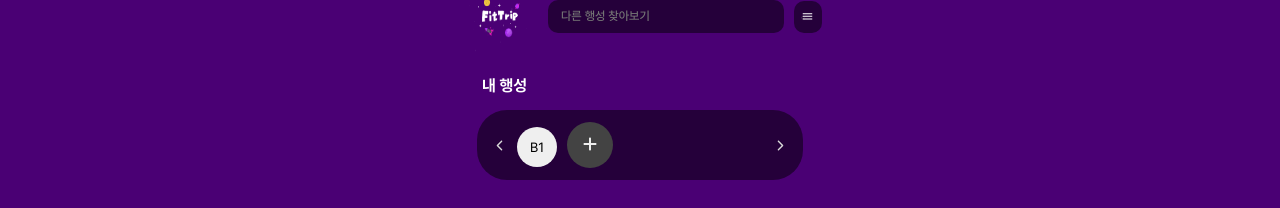
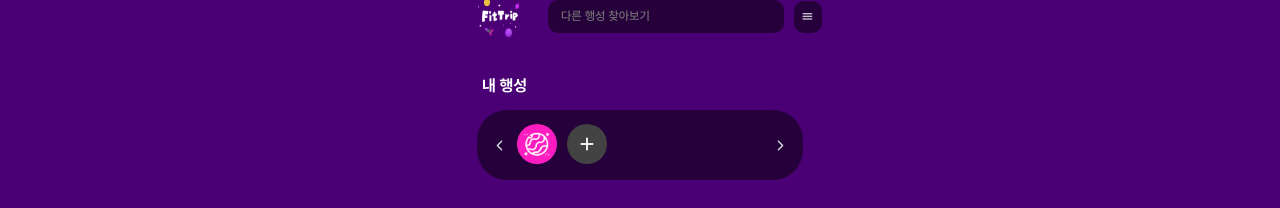
Before and after one commit to hobbytrip/hobbytrip, a React (Vite) app in the folder src/frontend/: page /main in a window 1280 px wide. Shown: the top 208 px of the page. Built offline with nearby package versions, Linux system fonts and the light colour scheme.

Commit message:
[style] 내 행성 아이콘 style 수정

```diff
--- a/src/frontend/src/components/MainView/MyPlanet/MyPlanet.jsx
+++ b/src/frontend/src/components/MainView/MyPlanet/MyPlanet.jsx
@@ -1,31 +1,43 @@
-import style from './MyPlanet.module.css';
+import { useEffect } from "react";
+import style from "./MyPlanet.module.css";
 import { IoIosArrowBack, IoIosArrowForward } from "react-icons/io";
 import { FaPlus } from "react-icons/fa6";
-
+import usePlanetIcon from "../../../hooks/usePlanetIcon";
 
 const Leftbtn = () => {
   return (
     <button className={style.leftBtn}>
-            <IoIosArrowBack style={{ width: '15px', height: '15px', color: '#D9D9D9'}} />
+      <IoIosArrowBack
+        style={{ width: "15px", height: "15px", color: "#D9D9D9" }}
+      />
     </button>
   );
-}
+};
 const Rightbtn = () => {
   return (
     <button className={style.rightBtn}>
-            <IoIosArrowForward style={{ width: '15px', height: '15px', color: '#D9D9D9' }} />
+      <IoIosArrowForward
+        style={{ width: "15px", height: "15px", color: "#D9D9D9" }}
+      />
     </button>
   );
-}
+};
 const CreatePlanetbtn = () => {
   return (
     <button className={style.createPlanet}>
-            <FaPlus style={{ width: '16px', height: '16px', color: '#EDEDED' }} />
+      <FaPlus
+        className={style.plusIcon}
+        style={{ width: "16px", height: "16px", color: "#EDEDED" }}
+      />
     </button>
   );
-}
+};
 
 const MyPlanet = () => {
+  const [planetIcon, getRandomPlanetIcon] = usePlanetIcon();
+  useEffect(() => {
+    getRandomPlanetIcon();
+  }, [getRandomPlanetIcon]);
   return (
     <div className={style.wrapper}>
       <h3> 내 행성 </h3>
@@ -33,7 +45,14 @@ const MyPlanet = () => {
         <Leftbtn />
         <div className={style.planetList}>
           <div>
-                        <button> B1 </button>
+            <button className={style.planetThumb}>
+              {" "}
+              <img
+                src={planetIcon}
+                className={style.planetIcon}
+                alt="행성이미지"
+              />
+            </button>
             <CreatePlanetbtn />
           </div>
         </div>
@@ -41,6 +60,6 @@ const MyPlanet = () => {
       </div>
     </div>
   );
-}
+};
 
 export default MyPlanet;
--- a/src/frontend/src/components/MainView/MyPlanet/MyPlanet.module.css
+++ b/src/frontend/src/components/MainView/MyPlanet/MyPlanet.module.css
@@ -12,7 +12,7 @@
 .wrapper h3 {
   height: 19px;
   width: 316px;
-  color: #FFFFFF;
+  color: #ffffff;
   font-weight: 700;
   line-height: 19.09px;
   text-align: left;
@@ -37,7 +37,7 @@
   flex: 1;
   background: none;
   border: none;
-  color: #D7D7D7;
+  color: #d7d7d7;
   padding: 0;
 }
 
@@ -45,7 +45,7 @@
   justify-content: flex-start;
 }
 
-.rightBtn{
+.rightBtn {
   justify-content: flex-end;
 }
 
@@ -57,20 +57,35 @@
   height: 46px;
 }
 
-.planetList button {
+.planetList .planetThumb {
   width: 40px;
   height: 40px;
-  padding: 3px 0px;
   margin-right: 10px;
   border-radius: 300px;
   border: 1px;
+  background-color: var(--hot-pink);
+  position: relative;
 }
 
 .planetList .createPlanet {
-  align-items: center;
-  width: 46px;
-  height: 46px;
+  width: 40px;
+  height: 40px;
   gap: 10px;
   border-radius: 300px;
   background-color: var(--dark-gray);
+  position: relative;
 }
+.plusIcon {
+  position: absolute;
+  left: 50%;
+  top: 50%;
+  transform: translate(-50%, -50%);
+}
+.planetIcon {
+  width: 35px;
+  height: 35px;
+  position: absolute;
+  left: 50%;
+  top: 50%;
+  transform: translate(-50%, -50%);
+}
```
Lines whose indentation alone changed are shown as unchanged.
